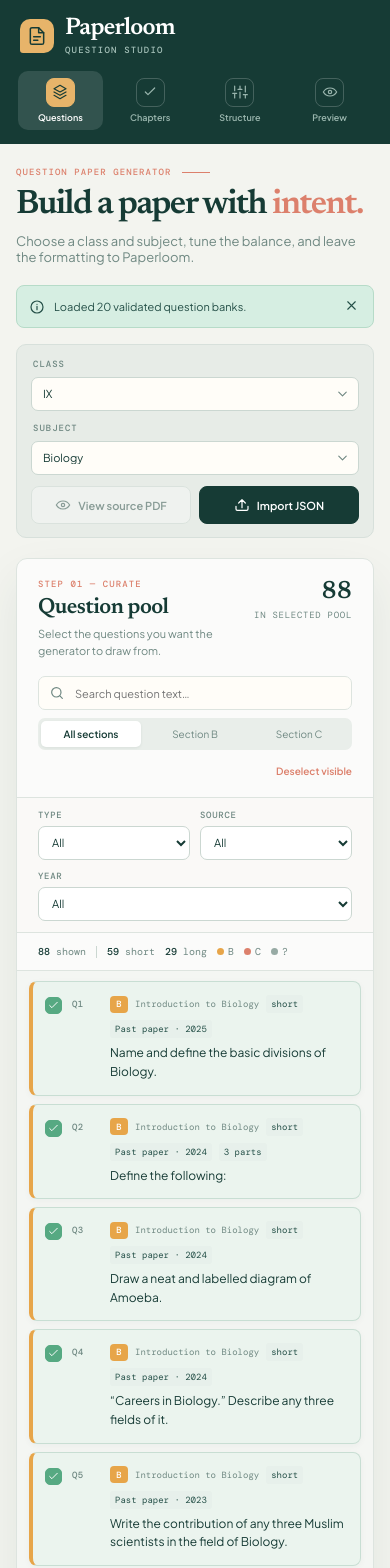
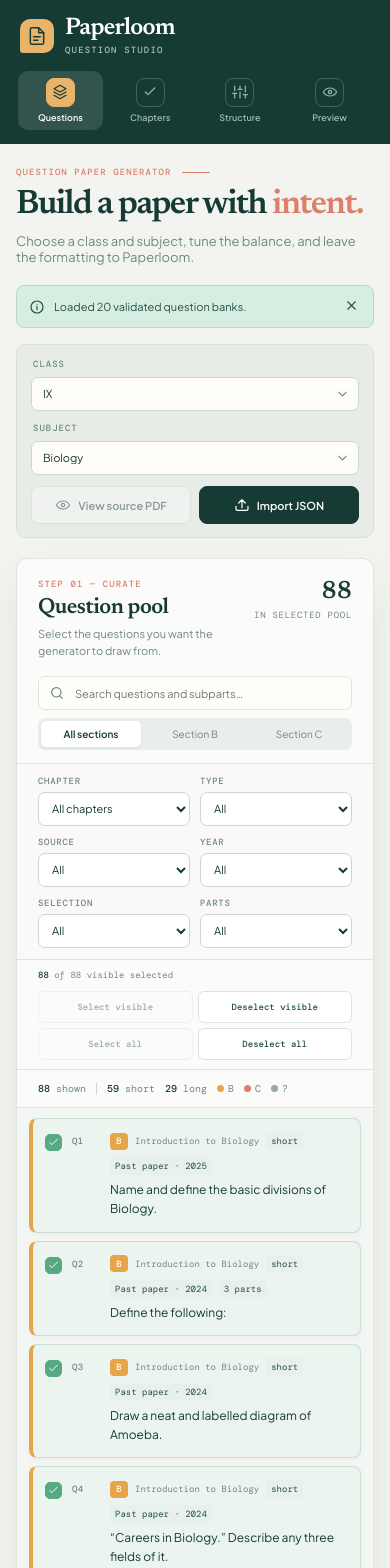
Before and after one commit to MaisumMerchant/question-paper-generator, a React (Vite) app: page / in a window 390 px wide. Shown: the top 1568 px of the page. Built offline with nearby package versions, Linux system fonts and the light colour scheme.

Commit message:
Expand pool filters and chapter balancing controls

```diff
--- a/src/main.jsx
+++ b/src/main.jsx
@@ -293,7 +293,13 @@ function App() {
   const [typeFilter, setTypeFilter] = useState('All');
   const [sourceFilter, setSourceFilter] = useState('All');
   const [yearFilter, setYearFilter] = useState('All');
+  const [questionChapterFilter, setQuestionChapterFilter] = useState('All');
+  const [selectionFilter, setSelectionFilter] = useState('All');
+  const [partsFilter, setPartsFilter] = useState('All');
   const [questionSearch, setQuestionSearch] = useState('');
+  const [chapterSearch, setChapterSearch] = useState('');
+  const [chapterView, setChapterView] = useState('All');
+  const [autoBalance, setAutoBalance] = useState(true);
   const [shortCount, setShortCount] = useState(5);
   const [longCount, setLongCount] = useState(3);
   const [shortMarks, setShortMarks] = useState(2);
@@ -378,7 +384,13 @@ function App() {
     setTypeFilter('All');
     setSourceFilter('All');
     setYearFilter('All');
+    setQuestionChapterFilter('All');
+    setSelectionFilter('All');
+    setPartsFilter('All');
     setQuestionSearch('');
+    setChapterSearch('');
+    setChapterView('All');
+    setAutoBalance(true);
   }, [selectedBankId]);
 
   const selectedPool = useMemo(() => {
@@ -401,13 +413,37 @@ function App() {
       const matchingType = typeFilter === 'All' || question.type === typeFilter;
       const matchingSource = sourceFilter === 'All' || question.source === sourceFilter;
       const matchingYear = yearFilter === 'All' || String(question.year) === String(yearFilter);
+      const matchingQuestionChapter = questionChapterFilter === 'All' || question.chapter === questionChapterFilter;
+      const isSelected = selectedQuestionIds.has(question.id);
+      const matchingSelection = selectionFilter === 'All' || (selectionFilter === 'Selected' ? isSelected : !isSelected);
+      const matchingParts = partsFilter === 'All' || (partsFilter === 'Multipart' ? question.parts.length > 0 : question.parts.length === 0);
       const matchingText = !query || String(question.text).toLowerCase().includes(query) || question.parts.some((part) => String(part.text).toLowerCase().includes(query));
       const matchingChapter = activeChapters.includes(question.chapter);
-      return matchingChapter && matchingSection && matchingType && matchingSource && matchingYear && matchingText;
+      return matchingChapter && matchingSection && matchingType && matchingSource && matchingYear && matchingQuestionChapter && matchingSelection && matchingParts && matchingText;
     });
-  }, [selectedBank, activeChapters, sectionFilter, typeFilter, sourceFilter, yearFilter, questionSearch]);
+  }, [selectedBank, activeChapters, selectedQuestionIds, sectionFilter, typeFilter, sourceFilter, yearFilter, questionChapterFilter, selectionFilter, partsFilter, questionSearch]);
   const visibleSelected = visibleQuestions.filter((question) => selectedQuestionIds.has(question.id)).length;
   const allocationTotal = activeChapters.reduce((sum, chapter) => sum + Number(chapterConfig[chapter]?.percent || 0), 0);
+  const eligibleQuestionCount = (selectedBank?.questions || []).filter((question) =>
+    activeChapters.includes(question.chapter) && (question.section === 'B' || question.section === 'C')
+  ).length;
+  const visibleChapters = useMemo(() => {
+    const query = chapterSearch.trim().toLowerCase();
+    return chapters.filter((chapter) => {
+      const isSelected = Boolean(chapterConfig[chapter]?.selected);
+      const matchesSearch = !query || chapter.toLowerCase().includes(query);
+      const matchesView = chapterView === 'All' || (chapterView === 'Selected' ? isSelected : !isSelected);
+      return matchesSearch && matchesView;
+    });
+  }, [chapters, chapterConfig, chapterSearch, chapterView]);
+  const hasQuestionFilters = sectionFilter !== 'All'
+    || typeFilter !== 'All'
+    || sourceFilter !== 'All'
+    || yearFilter !== 'All'
+    || questionChapterFilter !== 'All'
+    || selectionFilter !== 'All'
+    || partsFilter !== 'All'
+    || Boolean(questionSearch.trim());
 
   function showNotice(message) {
     setNotice(message);
@@ -449,36 +485,107 @@ function App() {
     });
   }
 
-  function toggleVisibleQuestions() {
-    const shouldSelect = visibleSelected !== visibleQuestions.length;
+  function setQuestionsSelected(questions, shouldSelect) {
     setSelectedQuestionIds((current) => {
       const next = new Set(current);
-      visibleQuestions.forEach((question) => shouldSelect ? next.add(question.id) : next.delete(question.id));
+      questions.forEach((question) => shouldSelect ? next.add(question.id) : next.delete(question.id));
       return next;
     });
   }
 
+  function setAllQuestionsSelected(shouldSelect) {
+    if (!selectedBank) return;
+    const eligibleIds = selectedBank.questions
+      .filter((question) => activeChapters.includes(question.chapter) && (question.section === 'B' || question.section === 'C'))
+      .map((question) => question.id);
+    setSelectedQuestionIds((current) => {
+      const next = new Set(current);
+      eligibleIds.forEach((id) => shouldSelect ? next.add(id) : next.delete(id));
+      return next;
+    });
+  }
+
+  function clearQuestionFilters() {
+    setSectionFilter('All');
+    setTypeFilter('All');
+    setSourceFilter('All');
+    setYearFilter('All');
+    setQuestionChapterFilter('All');
+    setSelectionFilter('All');
+    setPartsFilter('All');
+    setQuestionSearch('');
+  }
+
+  function distributeChapterPercentages(current, selectedNames) {
+    const selected = chapters.filter((chapter) => selectedNames.has(chapter));
+    const base = selected.length ? Math.floor(100 / selected.length) : 0;
+    let remainder = selected.length ? 100 - base * selected.length : 0;
+    return Object.fromEntries(chapters.map((chapter) => [
+      chapter,
+      {
+        ...current[chapter],
+        selected: selectedNames.has(chapter),
+        percent: selectedNames.has(chapter) ? base + (remainder-- > 0 ? 1 : 0) : 0
+      }
+    ]));
+  }
+
   function toggleChapter(chapter) {
-    setChapterConfig((current) => ({ ...current, [chapter]: { ...current[chapter], selected: !current[chapter]?.selected } }));
+    const willSelect = !chapterConfig[chapter]?.selected;
+    setChapterConfig((current) => {
+      const selected = new Set(chapters.filter((item) => current[item]?.selected));
+      if (selected.has(chapter)) selected.delete(chapter); else selected.add(chapter);
+      if (autoBalance) return distributeChapterPercentages(current, selected);
+      return {
+        ...current,
+        [chapter]: {
+          ...current[chapter],
+          selected: willSelect,
+          percent: willSelect ? current[chapter]?.percent || 0 : 0
+        }
+      };
+    });
+    if (!willSelect && questionChapterFilter === chapter) setQuestionChapterFilter('All');
   }
 
   function changePercent(chapter, value) {
     const numeric = Math.max(0, Math.min(100, Number(value) || 0));
+    setAutoBalance(false);
     setChapterConfig((current) => ({ ...current, [chapter]: { ...current[chapter], percent: numeric } }));
   }
 
   function balanceSelectedChapters() {
-    const selected = chapters.filter((chapter) => chapterConfig[chapter]?.selected);
-    if (!selected.length) return;
-    const base = Math.floor(100 / selected.length);
-    let remainder = 100 - base * selected.length;
-    setChapterConfig((current) => Object.fromEntries(chapters.map((chapter) => [
-      chapter,
-      {
-        ...current[chapter],
-        percent: current[chapter]?.selected ? base + (remainder-- > 0 ? 1 : 0) : 0
-      }
-    ])));
+    setAutoBalance(true);
+    setChapterConfig((current) => distributeChapterPercentages(
+      current,
+      new Set(chapters.filter((chapter) => current[chapter]?.selected))
+    ));
+  }
+
+  function setAutoBalanceEnabled(enabled) {
+    setAutoBalance(enabled);
+    if (enabled) {
+      setChapterConfig((current) => distributeChapterPercentages(
+        current,
+        new Set(chapters.filter((chapter) => current[chapter]?.selected))
+      ));
+    }
+  }
+
+  function setAllChaptersSelected(shouldSelect) {
+    setChapterConfig((current) => {
+      const selected = new Set(shouldSelect ? chapters : []);
+      if (autoBalance) return distributeChapterPercentages(current, selected);
+      return Object.fromEntries(chapters.map((chapter) => [
+        chapter,
+        {
+          ...current[chapter],
+          selected: shouldSelect,
+          percent: shouldSelect ? current[chapter]?.percent || 0 : 0
+        }
+      ]));
+    });
+    if (!shouldSelect) setQuestionChapterFilter('All');
   }
 
   function generatePaper() {
@@ -487,7 +594,7 @@ function App() {
       return;
     }
     if (!poolBySection.B.length && !poolBySection.C.length) {
-      showNotice('No questions match the current chapter and metadata filters.');
+      showNotice('No selected questions are available in the active chapters.');
       return;
     }
     const random = seededRandom(seed.trim() || `${Date.now()}-${selectedBankId}`);
@@ -497,7 +604,7 @@ function App() {
     };
     setGeneratedPaper(paper);
     goToStep(4);
-    showNotice('Paper generated from a shuffled, chapter-aware pool.');
+    showNotice('Paper generated from the selected, chapter-aware pool.');
   }
 
   function downloadWord() {
@@ -560,15 +667,26 @@ function App() {
                   <div className="pool-stat"><strong>{selectedPool.length}</strong><span>in selected pool</span></div>
                 </div>
                 <div className="pool-toolbar">
-                  <div className="search-field"><Icon name="search" size={16} /><input value={questionSearch} onChange={(event) => setQuestionSearch(event.target.value)} placeholder="Search question text…" /></div>
+                  <div className="search-field"><Icon name="search" size={16} /><input value={questionSearch} onChange={(event) => setQuestionSearch(event.target.value)} placeholder="Search questions and subparts…" /></div>
                   <div className="filter-pills">{SECTION_FILTERS.map((filter) => <button key={filter} className={sectionFilter === filter ? 'active' : ''} onClick={() => setSectionFilter(filter)}>{filter === 'All' ? 'All sections' : `Section ${filter}`}</button>)}</div>
-                  <button className="text-button" onClick={toggleVisibleQuestions}>{visibleSelected === visibleQuestions.length ? 'Deselect visible' : 'Select visible'}</button>
                 </div>
                 <div className="metadata-filters">
+                  <label>Chapter<select value={questionChapterFilter} onChange={(event) => setQuestionChapterFilter(event.target.value)}><option value="All">All chapters</option>{activeChapters.map((chapter) => <option key={chapter} value={chapter}>{chapter}</option>)}</select></label>
                   <label>Type<select value={typeFilter} onChange={(event) => setTypeFilter(event.target.value)}><option>All</option><option value="short">Short</option><option value="numerical">Numerical</option><option value="long">Long</option></select></label>
                   <label>Source<select value={sourceFilter} onChange={(event) => setSourceFilter(event.target.value)}><option>All</option><option value="past_paper">Past paper</option><option value="important_book">Important book</option></select></label>
                   <label>Year<select value={yearFilter} onChange={(event) => setYearFilter(event.target.value)}><option>All</option>{availableYears.map((year) => <option key={year} value={year}>{year}</option>)}</select></label>
-                  {(typeFilter !== 'All' || sourceFilter !== 'All' || yearFilter !== 'All') && <button className="text-button" onClick={() => { setTypeFilter('All'); setSourceFilter('All'); setYearFilter('All'); }}>Clear filters</button>}
+                  <label>Selection<select value={selectionFilter} onChange={(event) => setSelectionFilter(event.target.value)}><option>All</option><option>Selected</option><option>Unselected</option></select></label>
+                  <label>Parts<select value={partsFilter} onChange={(event) => setPartsFilter(event.target.value)}><option>All</option><option value="Multipart">With parts</option><option value="Single">Without parts</option></select></label>
+                  {hasQuestionFilters && <button className="text-button" onClick={clearQuestionFilters}>Clear filters</button>}
+                </div>
+                <div className="selection-toolbar">
+                  <span><b>{visibleSelected}</b> of {visibleQuestions.length} visible selected</span>
+                  <div>
+                    <button onClick={() => setQuestionsSelected(visibleQuestions, true)} disabled={!visibleQuestions.length || visibleSelected === visibleQuestions.length}>Select visible</button>
+                    <button onClick={() => setQuestionsSelected(visibleQuestions, false)} disabled={!visibleSelected}>Deselect visible</button>
+                    <button onClick={() => setAllQuestionsSelected(true)} disabled={!eligibleQuestionCount || selectedPool.length === eligibleQuestionCount}>Select all</button>
+                    <button onClick={() => setAllQuestionsSelected(false)} disabled={!selectedPool.length}>Deselect all</button>
+                  </div>
                 </div>
                 <div className="pool-summary"><span><b>{visibleQuestions.length}</b> shown</span><span className="summary-divider" /><span><b>{poolBySection.B.length}</b> short</span><span><b>{poolBySection.C.length}</b> long</span><span className="summary-spacer" /><span className="legend-item"><i className="legend-dot dot-b" /> B</span><span className="legend-item"><i className="legend-dot dot-c" /> C</span><span className="legend-item"><i className="legend-dot dot-unknown" /> ?</span></div>
                 <div className="question-list">
@@ -581,8 +699,16 @@ function App() {
             <div className="right-column">
               <section className="panel chapter-panel" ref={(node) => { sectionRefs.current[2] = node; }}>
                 <div className="panel-heading compact"><div><div className="panel-kicker">STEP 02 — BALANCE</div><h2>Chapter contribution</h2><p>Every selected chapter gets a fair chance when the pool allows.</p></div><div className={`total-badge ${allocationTotal === 100 ? 'valid' : ''}`}><strong>{allocationTotal}%</strong><span>{allocationTotal === 100 ? 'balanced' : 'adjust to 100%'}</span></div></div>
-                <div className="chapter-list">{chapters.map((chapter, index) => { const chapterQuestions = selectedBank.questions.filter((question) => question.chapter === chapter); return <div className={`chapter-row ${chapterConfig[chapter]?.selected ? 'selected' : ''}`} key={chapter}><button className="chapter-toggle" onClick={() => toggleChapter(chapter)} aria-label={`Toggle ${chapter}`}><span className="chapter-check"><Icon name="check" size={13} /></span></button><div className="chapter-stamp">{chapter === UNKNOWN_CHAPTER ? '?' : String(index + 1).padStart(2, '0')}</div><div className="chapter-name"><strong>{chapter}</strong><span>{chapterQuestions.length} questions</span></div><div className="percent-input"><input type="number" min="0" max="100" value={chapterConfig[chapter]?.percent ?? 0} onChange={(event) => changePercent(chapter, event.target.value)} /><span>%</span></div></div>})}</div>
-                <div className="chapter-footnote"><span><Icon name="info" size={14} /> Percentages are normalized during generation.</span><button className="text-button" onClick={balanceSelectedChapters}>Balance evenly</button></div>
+                <div className="chapter-toolbar">
+                  <div className="search-field compact"><Icon name="search" size={15} /><input value={chapterSearch} onChange={(event) => setChapterSearch(event.target.value)} placeholder="Find a chapter…" /></div>
+                  <div className="filter-pills">{['All', 'Selected', 'Unselected'].map((filter) => <button key={filter} className={chapterView === filter ? 'active' : ''} onClick={() => setChapterView(filter)}>{filter}</button>)}</div>
+                  <div className="chapter-actions"><button onClick={() => setAllChaptersSelected(true)} disabled={activeChapters.length === chapters.length}>Select all</button><button onClick={() => setAllChaptersSelected(false)} disabled={!activeChapters.length}>Deselect all</button></div>
+                </div>
+                <div className="chapter-list">{visibleChapters.length ? visibleChapters.map((chapter) => { const chapterQuestions = selectedBank.questions.filter((question) => question.chapter === chapter); const chapterIndex = chapters.indexOf(chapter); return <div className={`chapter-row ${chapterConfig[chapter]?.selected ? 'selected' : ''}`} key={chapter}><button className="chapter-toggle" onClick={() => toggleChapter(chapter)} aria-label={`Toggle ${chapter}`}><span className="chapter-check"><Icon name="check" size={13} /></span></button><div className="chapter-stamp">{chapter === UNKNOWN_CHAPTER ? '?' : String(chapterIndex + 1).padStart(2, '0')}</div><div className="chapter-name"><strong>{chapter}</strong><span>{chapterQuestions.length} questions</span></div><div className="percent-input"><input aria-label={`${chapter} percentage`} type="number" min="0" max="100" value={chapterConfig[chapter]?.percent ?? 0} onChange={(event) => changePercent(chapter, event.target.value)} /><span>%</span></div></div>}) : <div className="empty-chapters">No chapters match this view.</div>}</div>
+                <div className="chapter-footnote">
+                  <label className="auto-balance-toggle" title="Editing a percentage switches to custom mode."><input type="checkbox" checked={autoBalance} onChange={(event) => setAutoBalanceEnabled(event.target.checked)} /><span>Balance evenly <small>{autoBalance ? 'Automatic' : 'Custom percentages'}</small></span></label>
+                  {!autoBalance && <button className="text-button" onClick={balanceSelectedChapters}>Reset evenly</button>}
+                </div>
               </section>
 
               <section className="panel shape-panel" ref={(node) => { sectionRefs.current[3] = node; }}>
@@ -603,7 +729,7 @@ function App() {
                   {[['showHeader', 'Paper header'], ['showMarks', 'Marks'], ['showChapter', 'Chapter labels'], ['showSource', 'Source/year']].map(([key, label]) => <label key={key}><input type="checkbox" checked={paperMeta[key]} onChange={(event) => setPaperMeta({ ...paperMeta, [key]: event.target.checked })} /><span>{label}</span></label>)}
                 </div>
                 <button className="generate-button" onClick={generatePaper}><span><Icon name="shuffle" size={18} /> Generate random paper</span><Icon name="arrow" size={18} /></button>
-                <div className="generation-note"><span className="spark">✦</span> Chapter-aware, filter-aware, and reproducible when you provide a seed.</div>
+                <div className="generation-note"><span className="spark">✦</span> Chapter-aware, selection-aware, and reproducible when you provide a seed.</div>
               </section>
 
               <section className="panel preview-panel" ref={(node) => { sectionRefs.current[4] = node; }}>
@@ -621,7 +747,7 @@ function App() {
               </section>
             </div>
           </div>
-        ) : <div className="loading-state">No bank selected. Use Load JSON to add a question bank.</div>}
+        ) : <div className="loading-state">No bank selected. Use Import JSON to add a question bank.</div>}
       </main>
 
       {previewPdf && <div className="modal-backdrop" onClick={() => setPreviewPdf(null)}><div className="pdf-modal" onClick={(event) => event.stopPropagation()}><div className="modal-header"><div><div className="panel-kicker">SOURCE PDF</div><h2>{previewPdf.name}</h2></div><div className="modal-actions"><a className="small-button" href={previewPdf.url} target="_blank" rel="noreferrer">Open in new tab</a><button className="icon-button" onClick={() => setPreviewPdf(null)} aria-label="Close PDF preview"><Icon name="close" size={18} /></button></div></div><iframe src={previewPdf.url} title={`Preview of ${previewPdf.name}`} /></div></div>}
--- a/src/styles.css
+++ b/src/styles.css
@@ -90,14 +90,21 @@ h2 { font: 600 22px/1 'Newsreader', serif; letter-spacing: -.025em; }
 .total-badge.valid strong { color: var(--mint-strong); }
 .pool-toolbar { display: flex; align-items: center; flex-wrap: wrap; gap: 8px; padding: 0 21px 13px; border-bottom: 1px solid var(--line); }
 .metadata-filters { display: flex; align-items: end; gap: 10px; flex-wrap: wrap; padding: 11px 21px; border-bottom: 1px solid var(--line); background: rgba(249,248,247,.7); }
-.metadata-filters label { display: grid; gap: 5px; color: var(--ink-3); font: 500 9px 'DM Mono', monospace; text-transform: uppercase; letter-spacing: .08em; }
-.metadata-filters select { min-width: 108px; height: 34px; border: 1px solid var(--line-strong); border-radius: 7px; padding: 0 9px; color: var(--ink); background: #fff; font: 11px 'Plus Jakarta Sans', sans-serif; text-transform: none; letter-spacing: 0; }
+.metadata-filters label { flex: 1 1 108px; min-width: 0; display: grid; gap: 5px; color: var(--ink-3); font: 500 9px 'DM Mono', monospace; text-transform: uppercase; letter-spacing: .08em; }
+.metadata-filters label:first-child { flex-basis: 175px; }
+.metadata-filters select { min-width: 0; width: 100%; height: 34px; border: 1px solid var(--line-strong); border-radius: 7px; padding: 0 9px; color: var(--ink); background: #fff; font: 11px 'Plus Jakarta Sans', sans-serif; text-transform: none; letter-spacing: 0; }
 .search-field { flex: 1 1 165px; min-width: 150px; height: 34px; display: flex; align-items: center; gap: 8px; padding: 0 10px; border: 1px solid var(--line); border-radius: 7px; background: var(--paper); color: var(--ink-3); }
 .search-field input { min-width: 0; width: 100%; border: 0; outline: 0; background: transparent; color: var(--ink); font-size: 11px; }
 .filter-pills { display: flex; gap: 4px; padding: 3px; border-radius: 7px; background: #e9eeea; }
 .filter-pills button { border: 0; border-radius: 5px; padding: 7px 8px; background: transparent; color: var(--ink-3); font-size: 10px; }
 .filter-pills button.active { background: #fff; color: var(--ink); box-shadow: 0 1px 3px rgba(22,59,53,.08); font-weight: 600; }
 .text-button { border: 0; background: transparent; padding: 7px 0; color: var(--coral); font-size: 10px; font-weight: 600; white-space: nowrap; }
+.selection-toolbar { display: flex; align-items: center; justify-content: space-between; gap: 10px; padding: 9px 21px; color: var(--ink-3); font: 9px 'DM Mono', monospace; border-bottom: 1px solid var(--line); }
+.selection-toolbar b { color: var(--ink); font-weight: 600; }
+.selection-toolbar > div { display: flex; flex-wrap: wrap; justify-content: flex-end; gap: 5px; }
+.selection-toolbar button, .chapter-actions button { padding: 6px 8px; color: var(--ink-2); background: #fff; border: 1px solid var(--line); border-radius: 6px; font-size: 9px; font-weight: 600; }
+.selection-toolbar button:hover, .chapter-actions button:hover { border-color: var(--ink-3); }
+.selection-toolbar button:disabled, .chapter-actions button:disabled { background: transparent; }
 .pool-summary { display: flex; align-items: center; gap: 10px; padding: 12px 21px; color: var(--ink-3); font: 10px 'DM Mono', monospace; border-bottom: 1px solid var(--line); }
 .pool-summary b { color: var(--ink); font-weight: 500; }
 .summary-divider { width: 1px; height: 12px; background: var(--line-strong); }
@@ -131,6 +138,10 @@ h2 { font: 600 22px/1 'Newsreader', serif; letter-spacing: -.025em; }
 .small-button { display: inline-flex; align-items: center; justify-content: center; gap: 6px; padding: 7px 9px; font-size: 10px; font-weight: 600; white-space: nowrap; }
 .small-button.dark { color: #fff; border-color: var(--ink); background: var(--ink); }
 
+.chapter-toolbar { display: flex; align-items: center; flex-wrap: wrap; gap: 7px; padding: 0 21px 10px; border-bottom: 1px solid var(--line); }
+.search-field.compact { flex: 1 1 145px; min-width: 130px; }
+.chapter-toolbar .filter-pills button { padding: 6px; font-size: 9px; }
+.chapter-actions { display: flex; gap: 5px; margin-left: auto; }
 .chapter-list { padding: 2px 21px 7px; }
 .chapter-row { display: flex; align-items: center; gap: 9px; padding: 11px 0; border-bottom: 1px solid #e8eeea; opacity: .53; transition: opacity .2s ease; }
 .chapter-row.selected { opacity: 1; }
@@ -145,6 +156,11 @@ h2 { font: 600 22px/1 'Newsreader', serif; letter-spacing: -.025em; }
 .percent-input span { color: var(--ink-3); font: 10px 'DM Mono', monospace; }
 .chapter-footnote { display: flex; align-items: center; justify-content: space-between; gap: 12px; color: var(--ink-3); font-size: 10px; line-height: 1.4; padding: 12px 21px 16px; }
 .chapter-footnote > span { display: flex; align-items: center; gap: 7px; }
+.auto-balance-toggle { display: flex; align-items: center; gap: 8px; color: var(--ink-2); cursor: pointer; }
+.auto-balance-toggle input { width: 16px; height: 16px; margin: 0; accent-color: var(--mint-strong); }
+.auto-balance-toggle span { display: flex; flex-direction: column; gap: 1px; font-weight: 600; }
+.auto-balance-toggle small { color: var(--ink-3); font: 8px 'DM Mono', monospace; font-weight: 400; text-transform: uppercase; letter-spacing: .05em; }
+.empty-chapters { padding: 24px 0; color: var(--ink-3); text-align: center; font-size: 10px; }
 
 .shape-icon { display: grid; place-items: center; width: 35px; height: 35px; color: var(--ink-2); border: 1px solid var(--line); border-radius: 9px; background: var(--mint); }
 .count-grid { display: grid; grid-template-columns: 1fr 1fr; gap: 10px; padding: 2px 21px 15px; }
@@ -241,13 +257,19 @@ h2 { font: 600 22px/1 'Newsreader', serif; letter-spacing: -.025em; }
   .filter-pills { flex: 1; }
   .filter-pills button { flex: 1; }
   .pool-toolbar > .text-button { flex: 1 1 100%; text-align: right; }
+  .selection-toolbar { align-items: flex-start; flex-direction: column; }
+  .selection-toolbar > div { width: 100%; display: grid; grid-template-columns: 1fr 1fr; }
+  .selection-toolbar button { min-height: 32px; }
   .pool-summary { flex-wrap: wrap; }
   .summary-spacer { display: none; }
   .count-grid { grid-template-columns: 1fr; }
   .paper-settings { grid-template-columns: 1fr; }
   .paper-settings label.wide-setting { grid-column: auto; }
-  .metadata-filters label { flex: 1 1 120px; }
+  .metadata-filters label, .metadata-filters label:first-child { flex: 1 1 120px; }
   .metadata-filters select { width: 100%; }
+  .chapter-toolbar .search-field.compact { flex-basis: 100%; }
+  .chapter-toolbar .filter-pills { flex: 1 1 auto; }
+  .chapter-actions { margin-left: 0; }
   .paper-sheet { padding-left: 35px; padding-right: 22px; }
   .paper-sheet::before { left: 21px; }
   .export-actions .small-button { padding: 7px; }
```
Also changed, not shown: 1 other file (tests, documents, lock files or other folders).
